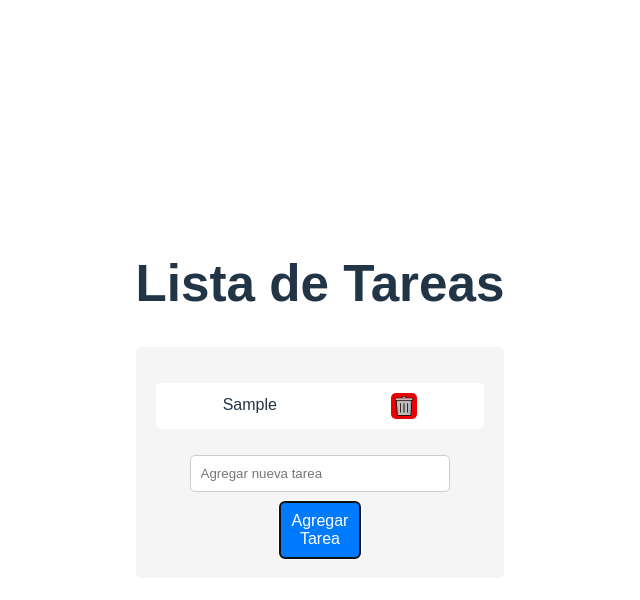
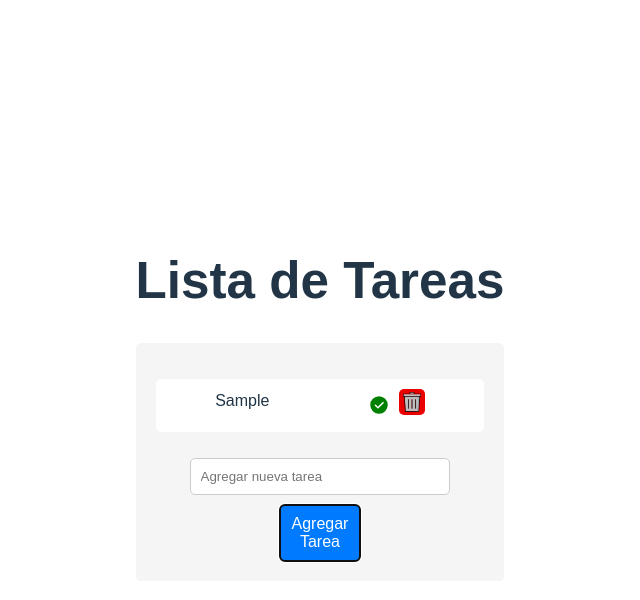
Before and after one commit to JuananA1000/Estado-Global, a React (Vite) app in the folder TareasRedux/: page / in a window 1280 px wide. Both pictures are taken after typing "Sample" into the empty fields and a click on the button "Agregar Tarea". Shown: the top 600 px of the page, without its empty margins (320-960 px from the left). Built offline with nearby package versions, Linux system fonts and the light colour scheme.

Commit message:
Iniciamos completar tarea

```diff
--- a/TareasRedux/src/App.jsx
+++ b/TareasRedux/src/App.jsx
@@ -2,6 +2,7 @@ import { useState } from 'react';
 import { useDispatch, useSelector } from 'react-redux';
 import { addTarea, eliminarTarea } from './redux/tareasSlice';
 
+import check from './img/check.svg';
 import garbage from './img/garbage.svg';
 
 import './App.css';
@@ -26,7 +27,16 @@ function App() {
           {tareas.map((tarea, index) => (
             <li key={index} className='task-item'>
               {tarea}
-              <img src={garbage} width={20} id='eliminar' onClick={() => accionarDispatch(eliminarTarea(tarea))} />
+              <div>
+                <img src={check} width={20} />
+                <img
+                  style={{ marginLeft: '10px' }}
+                  src={garbage}
+                  width={20}
+                  id='eliminar'
+                  onClick={() => accionarDispatch(eliminarTarea(tarea))}
+                />
+              </div>
             </li>
           ))}
         </ul>
--- a/TareasRedux/src/redux/tareasSlice.js
+++ b/TareasRedux/src/redux/tareasSlice.js
@@ -12,6 +12,10 @@ const tareasSlice = createSlice({
     eliminarTarea: (state, action) => {
       return state.filter((tarea) => tarea !== action.payload);
     },
+
+    completarTarea: () => {
+      // Esta funcion pintará de verde cada tarea al pulsar en el chack
+    },
   },
 });
 
```
Also changed, not shown: TareasRedux/src/img/check.svg (added).
